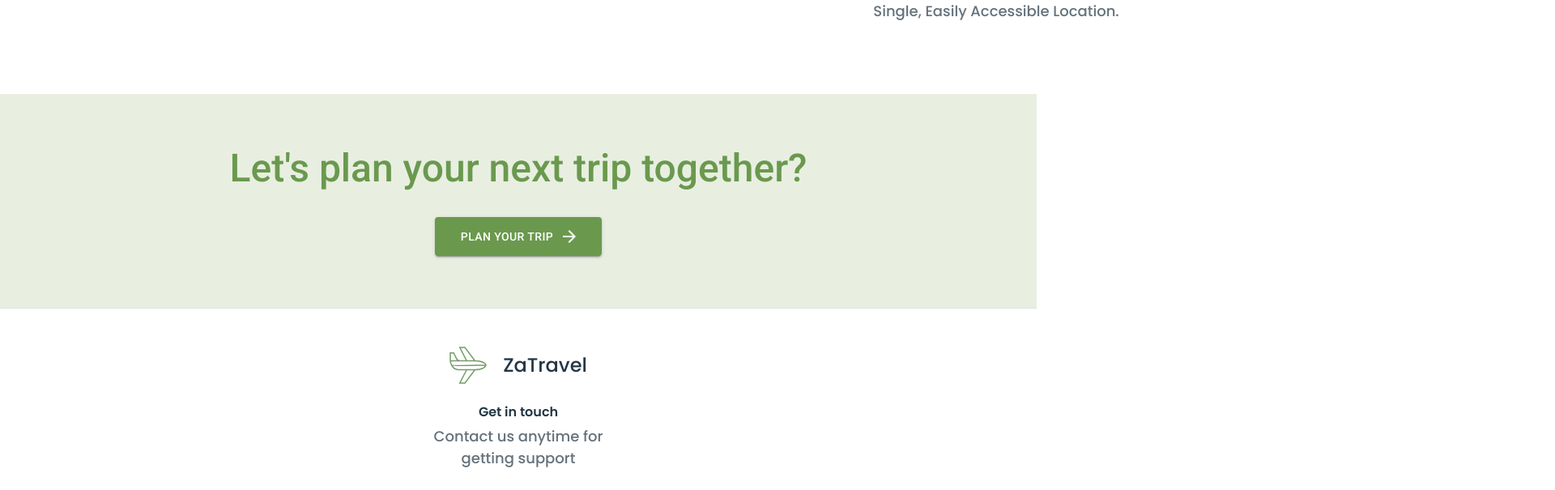
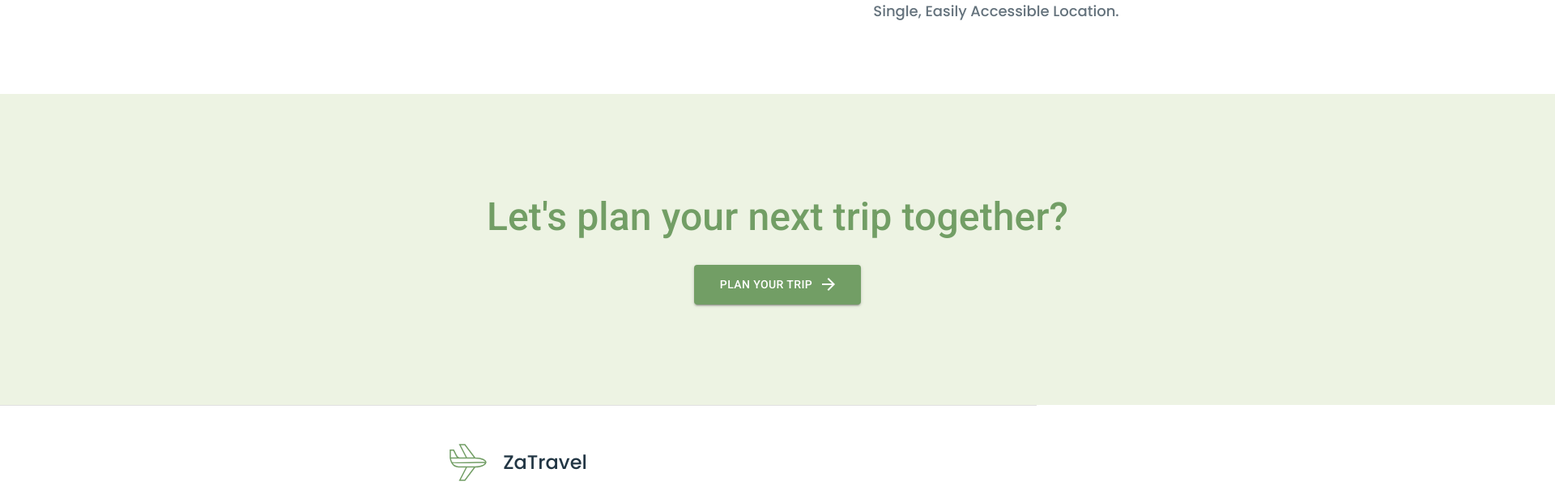
Before and after one commit to Mortharion-tech/za-travel, a React (Vite) app: page / in a window 1280 px wide. Shown: the part 2611-3216 px from the top of the page at 81% size, 1920 px wide, since content can reach past the window. Built offline with nearby package versions, Linux system fonts and the light colour scheme; no server answers.

Commit message:
Update NextTrip.tsx

```diff
--- a/src/features/landing/components/NextTrip.tsx
+++ b/src/features/landing/components/NextTrip.tsx
@@ -1,13 +1,16 @@
 import ArrowForwardIcon from '@mui/icons-material/ArrowForward';
-import { Box, Button, Container, Typography, useTheme } from '@mui/material';
+import { Box, Button, Container, Typography } from '@mui/material';
+
+import { Colors, FontWeights } from '@config/styles';
 
 export default function NextTrip() {
-  const theme = useTheme();
-
   return (
     <Box
+      alignContent="center"
+      width="1920px"
+      height="384px"
       sx={{
-        backgroundColor: '#e8efe1',
+        backgroundColor: '#92B5582B',
         position: 'relative',
         py: 8,
         overflow: 'hidden',
@@ -29,8 +32,10 @@ export default function NextTrip() {
             variant="h3"
             component="h2"
             sx={{
-              color: '#6a994e',
-              fontWeight: 500,
+              color: Colors.primaryGreen,
+              fontWeight: FontWeights.medium,
+              lineHeight: '55px',
+              letterSpacing: '0.15px',
               mb: 4,
             }}
           >
@@ -41,7 +46,7 @@ export default function NextTrip() {
             variant="contained"
             endIcon={<ArrowForwardIcon />}
             sx={{
-              bgcolor: '#6a994e',
+              bgcolor: Colors.primaryGreen,
               color: 'white',
               px: 4,
               py: 1.5,
```
